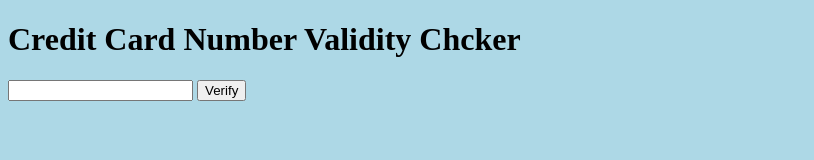
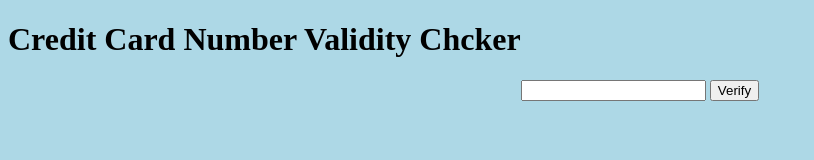
Before and after one commit to acmpesuecc/CreditCardVerifier, a plain HTML site: page src/index.html in a window 1280 px wide. Shown: the whole page, without its empty margins (0-814 px from the left). Drawn offline with Linux system fonts and the light colour scheme.

Commit message:
Fixed issue#5, centered the form elements

```diff
--- a/src/style.css
+++ b/src/style.css
@@ -1,3 +1,7 @@
 body {
   background-color: lightblue;
 }
+form
+{
+  text-align: center;
+}
```
